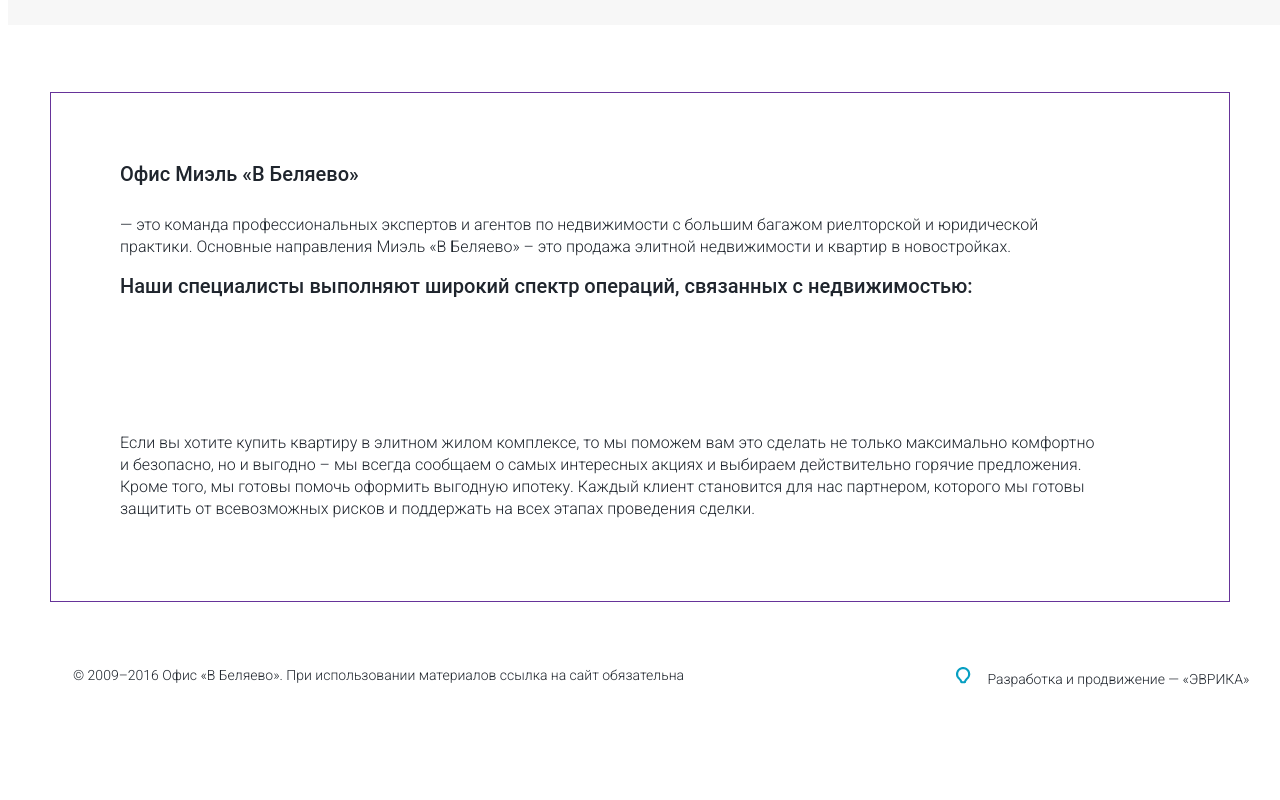
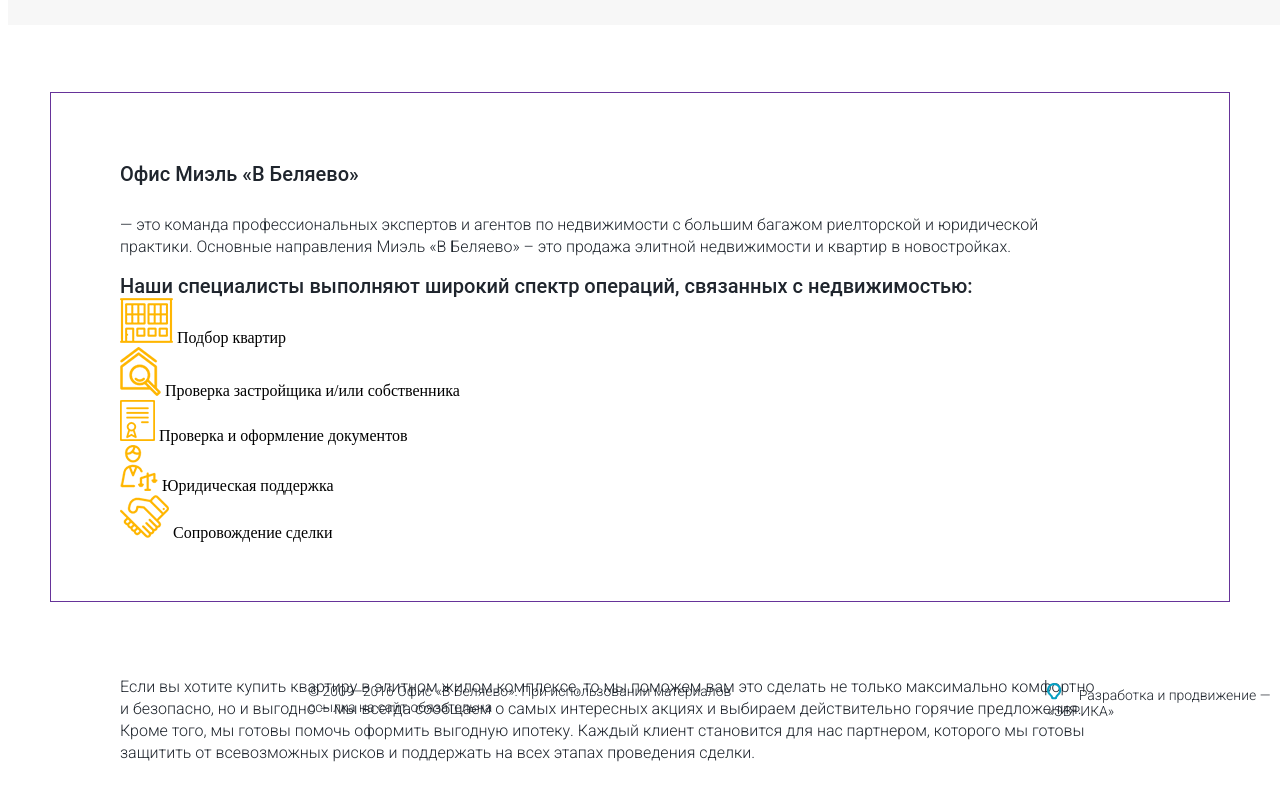
Before and after one commit to Stadionova/evrika-site, a website built with webpack: page index.html in a window 1280 px wide. Shown: the part 3026-3826 px from the top of the page. Built offline with nearby package versions, Linux system fonts and the light colour scheme; files whose address does not match are found by name.

Commit message:
icons footer added

```diff
--- a/index.html
+++ b/index.html
@@ -535,14 +535,41 @@
                             связанных с недвижимостью:</span>
                     </div>
                     <div class="footer__icons-buttons">
-
+                        <div class="footer__operations">
+                            <img src="img/flats-icon.png" alt="flat">
+                            <span>Подбор
+                                квартир</span>
+                        </div>
+                        <div class="footer__operations">
+                            <img src="img/house-icon.png" alt="house">
+                            <span>Проверка застройщика
+                                и/или собственника</span>
+                        </div>
+                        <div class="footer__operations">
+                            <img src="img/doc-icon.png" alt="document">
+                            <span>Проверка и оформление
+                                документов</span>
+                        </div>
+                        <div class="footer__operations">
+                            <img src="img/lawyer-icon.png" alt="lawyer">
+                            <span>Юридическая
+                                поддержка</span>
+                        </div>
+                        <div class="footer__operations">
+                            <img src="img/hands-icon.png" alt="hands">
+                            <span>Сопровождение
+                                сделки</span>
+                        </div>
                     </div>
-                    <div class="footer__info-paragraph"><span>Если вы хотите купить квартиру в элитном жилом комплексе,
+                    <div class="footer__info-paragraph">
+                        <span>Если вы хотите купить квартиру в элитном жилом комплексе,
                             то мы поможем вам это сделать
                             не только максимально комфортно и безопасно, но и выгодно – мы всегда сообщаем о самых
                             интересных акциях и выбираем действительно горячие предложения. Кроме того, мы готовы помочь
                             оформить выгодную ипотеку. Каждый клиент становится для нас партнером, которого мы готовы
-                            защитить от всевозможных рисков и поддержать на всех этапах проведения сделки.</span></div>
+                            защитить от всевозможных рисков и поддержать на всех этапах проведения сделки.
+                        </span>
+                    </div>
                 </div>
             </div>
         </div>
--- a/src/styles.less
+++ b/src/styles.less
@@ -655,10 +655,6 @@
     border-color: #214d4d;
 }
 
-.footer {
-    height: 762px;
-}
-
 .footer__inside {
     width: 1180px;
     height: 510px;
@@ -715,14 +711,13 @@
 }
 
 .footer__production {
-    width: 1440px;
     height: 185px;
     background-color: #ffffff;
-    display: flex;
+    margin-top: 81px;
 }
 
 .footer__production-inside {
-    padding: 65px;
+    margin-left: 300px;
     display: flex;
 }
 
```
Also changed, not shown: img/doc-icon.png (added), img/flats-icon.png (added), img/hands-icon.png (added), img/house-icon.png (added), img/lawyer-icon.png (added).
